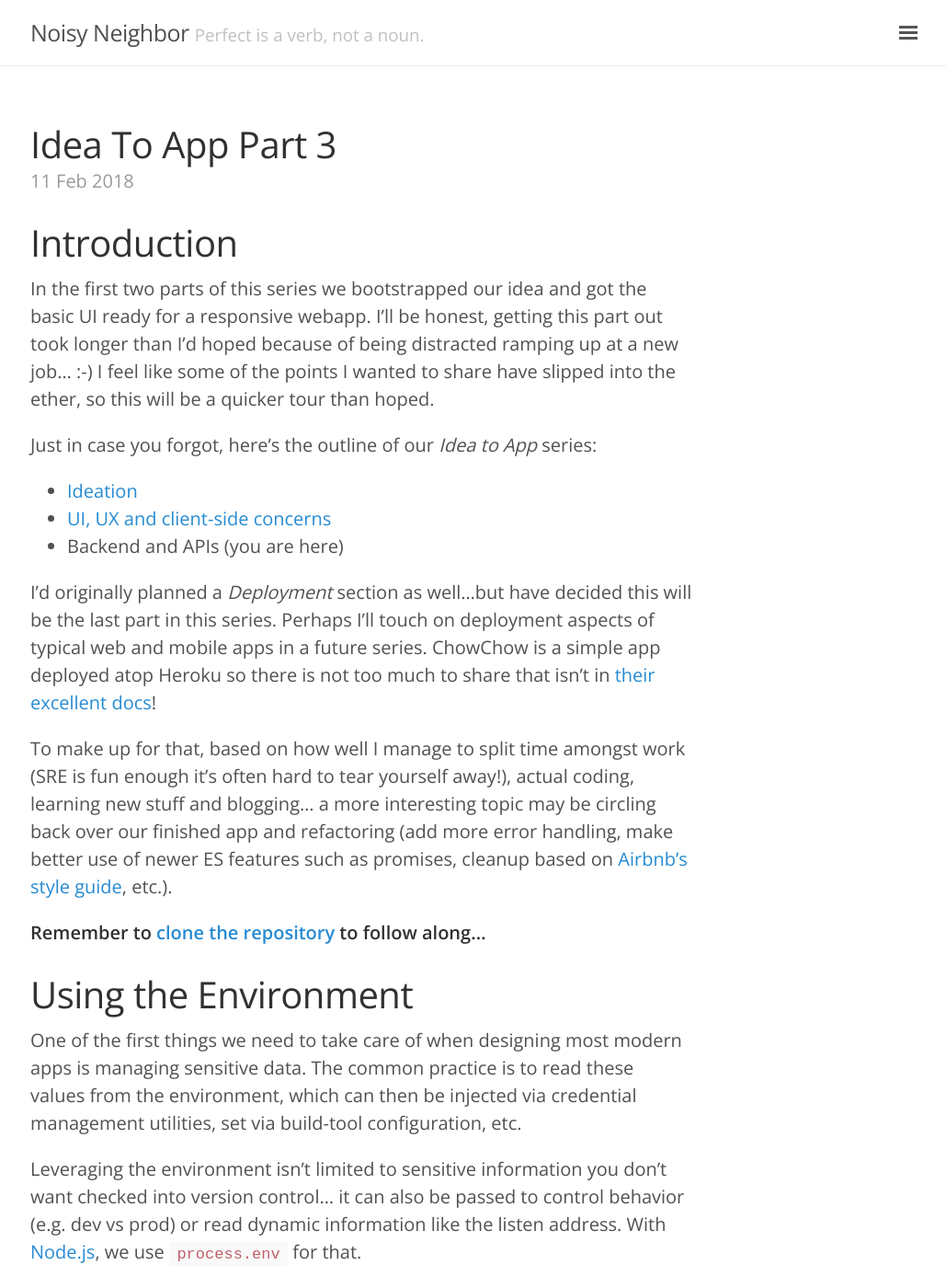
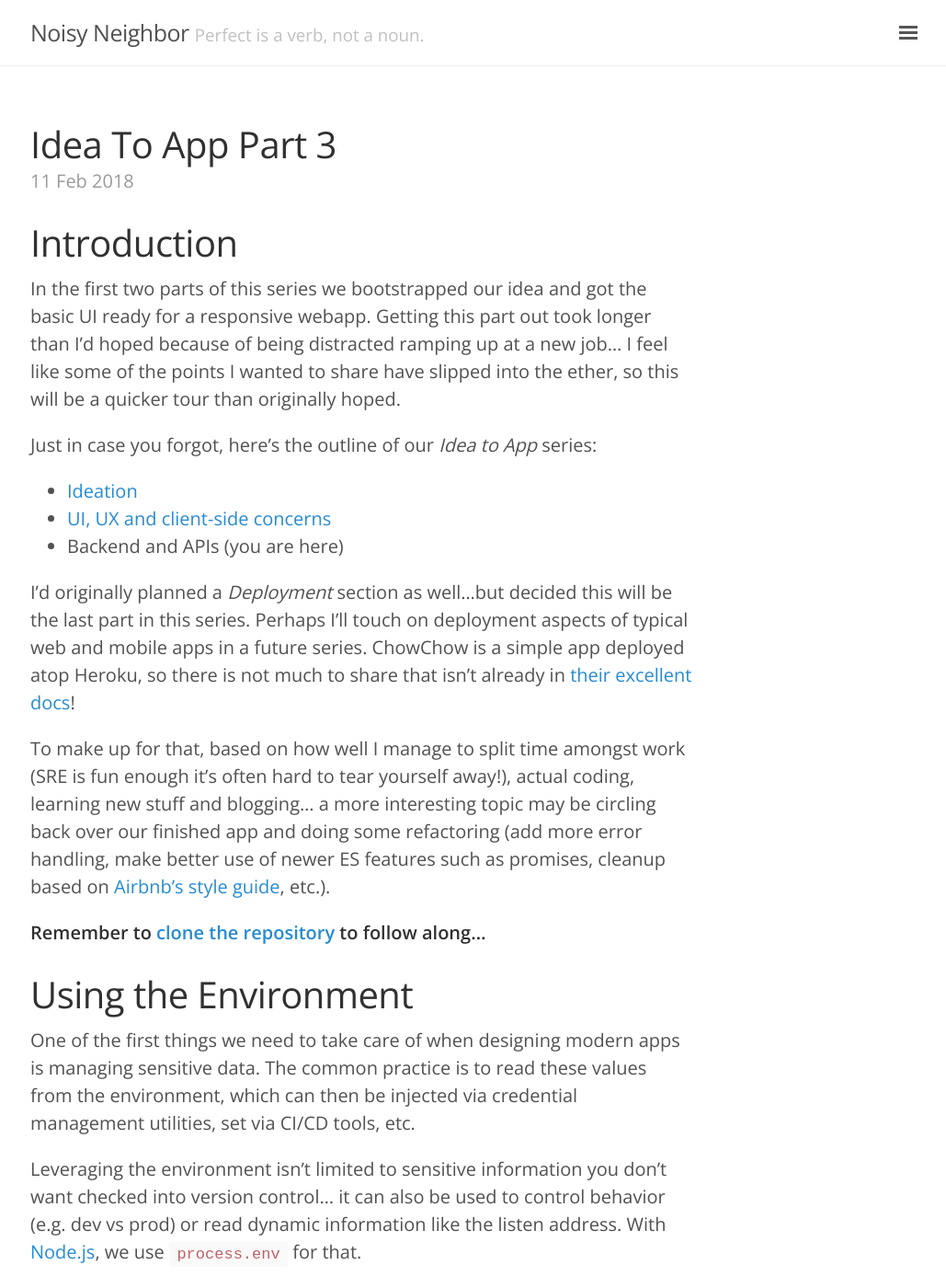
Before and after one commit to deadlysyn/blog, a Jekyll site: the page built from _posts/2018-02-11-idea-to-app-part-3.md, in a window 1280 px wide and 1400 px high. Shown: the whole window at 92% size, without its empty margins (247-1276 px from the left). Built offline with Jekyll 4.4.1, drawn with Linux system fonts in a browser that asks for light colours; some of the changed text lies outside the part shown.

Commit message:
final draft

````diff
--- a/_posts/2018-02-11-idea-to-app-part-3.md
+++ b/_posts/2018-02-11-idea-to-app-part-3.md
@@ -5,7 +5,7 @@ layout: post
 ---
 # Introduction
 
-In the first two parts of this series we bootstrapped our idea and got the basic UI ready for a responsive webapp.  I'll be honest, getting this part out took longer than I'd hoped because of being distracted ramping up at a new job...  :-)  I feel like some of the points I wanted to share have slipped into the ether, so this will be a quicker tour than hoped.
+In the first two parts of this series we bootstrapped our idea and got the basic UI ready for a responsive webapp.  Getting this part out took longer than I'd hoped because of being distracted ramping up at a new job...  I feel like some of the points I wanted to share have slipped into the ether, so this will be a quicker tour than originally hoped.
 
 Just in case you forgot, here's the outline of our _Idea to App_ series:
 
@@ -13,17 +13,17 @@ Just in case you forgot, here's the outline of our _Idea to App_ series:
 - [UI, UX and client-side concerns](http://deadlysyn.com/blog/2018/01/20/idea-to-app-part-2)
 - Backend and APIs (you are here)
 
-I'd originally planned a _Deployment_ section as well...but have decided this will be the last part in this series.  Perhaps I'll touch on deployment aspects of typical web and mobile apps in a future series.  ChowChow is a simple app deployed atop Heroku so there is not too much to share that isn't in [their excellent docs](https://devcenter.heroku.com/categories/reference)!
+I'd originally planned a _Deployment_ section as well...but decided this will be the last part in this series.  Perhaps I'll touch on deployment aspects of typical web and mobile apps in a future series.  ChowChow is a simple app deployed atop Heroku, so there is not much to share that isn't already in [their excellent docs](https://devcenter.heroku.com/categories/reference)!
 
-To make up for that, based on how well I manage to split time amongst work (SRE is fun enough it's often hard to tear yourself away!), actual coding, learning new stuff and blogging...  a more interesting topic may be circling back over our finished app and refactoring (add more error handling, make better use of newer ES features such as promises, cleanup based on [Airbnb's style guide](http://airbnb.io/javascript), etc.).
+To make up for that, based on how well I manage to split time amongst work (SRE is fun enough it's often hard to tear yourself away!), actual coding, learning new stuff and blogging...  a more interesting topic may be circling back over our finished app and doing some refactoring (add more error handling, make better use of newer ES features such as promises, cleanup based on [Airbnb's style guide](http://airbnb.io/javascript), etc.).
 
 **Remember to [clone the repository](https://github.com/deadlysyn/chowchow) to follow along...**
 
 # Using the Environment
 
-One of the first things we need to take care of when designing most modern apps is managing sensitive data.  The common practice is to read these values from the environment, which can then be injected via credential management utilities, set via build-tool configuration, etc.
+One of the first things we need to take care of when designing modern apps is managing sensitive data.  The common practice is to read these values from the environment, which can then be injected via credential management utilities, set via CI/CD tools, etc.
 
-Leveraging the environment isn't limited to sensitive information you don't want checked into version control...  it can also be passed to control behavior (e.g. dev vs prod) or read dynamic information like the listen address.  With [Node.js](https://nodejs.org), we use `process.env` for that.
+Leveraging the environment isn't limited to sensitive information you don't want checked into version control...  it can also be used to control behavior (e.g. dev vs prod) or read dynamic information like the listen address.  With [Node.js](https://nodejs.org), we use `process.env` for that.
 
 ChowChow is simple enough we don't have much to worry about, but we do need to read the IP address and port from the environment (so things work on my laptop as well as my hosting provider).  We also have a secret key used by [express-session](https://www.npmjs.com/package/express-session) (provides lightweight session management).
 
@@ -58,7 +60,7 @@ app.use(session({
 
 # Middleware
 
-As mentioned earlier in the series, the tech stack we chose for this experiment was Node.js and Express...  In this ecosystem, a common theme is keeping code responsible for routes clean by factoring functions doing heavy lifting into [middleware](https://expressjs.com/en/guide/writing-middleware.html).
+As mentioned earlier in the series, the stack we chose for this experiment was [Node.js](https://nodejs.org) and [Express](https://expressjs.com)...  In this ecosystem, a common theme is keeping code responsible for routes clean by factoring functions doing heavy lifting into [middleware](https://expressjs.com/en/guide/writing-middleware.html).
 
 You can chain middleware functions together for flexibility, passing results around via session or return values.  Let's see a simple case of this in our app...  first, in `app.js`, the `/random` route responsible for showing a randomly selected restaurant near the user looks quite clean:
 
@@ -162,15 +164,15 @@ function searchYelp(queryString, callback) {
 }
 ```
 
-First, we build up a `options` object to control the behavior of `https.get`.  Most of these are simple `const`s further up in the file, but `APIKEY` is read from the environment (after all, it's sensitive data we don't want checked into git!) via the familiar `process.env.API_KEY`.
+First, we build a `options` object to control the behavior of `https.get`.  Most of these are simple `const`s further up in the file, but `APIKEY` is read from the environment (after all, it's sensitive data we don't want checked into git!) via the familiar `process.env.API_KEY`.
 
-The most interesting (perhaps?) part of this is the use of `https.get`.  We could have used any number of options for this request...  my first instinct was to use something familiar (learned in a class); [the request module](https://www.npmjs.com/package/request).  Aside from being most familiar with it, it's also similar to the Python's requests library.  One real down-side for our app (trying to optimize for simplicity) is the sheer number of dependencies.
+The most interesting (perhaps?) part of this is the use of `https.get`.  We could have used any number of options for this request...  my first instinct was to use something familiar; [the request module](https://www.npmjs.com/package/request).  Aside from exercising it in a recent class, it's also similar to [Python's requests library](http://docs.python-requests.org/en/master).  One real down-side for our app (trying to optimize for simplicity) is the sheer number of dependencies...a bit heavy-weight given our simple use case.
 
 Some other options are [Axios](https://www.npmjs.com/package/axios), [wrapping promises around request](https://www.npmjs.com/package/request-promise-native), or [fetch](https://developer.mozilla.org/en-US/docs/Web/API/Fetch_API/Using_Fetch)...I chose `https.get` because it is part of the standard library, and I found the way it treats responses as streams interesting!  What would you use?
 
 Since the `https.get` response is a stream, we declare `body` as a block-level variable and append data to it until we receive the `end` event.  Then we call back with our response data ready for use.
 
-NOTE: We didn't even scratch the surface on the many ways you could make HTTP requests with Javascript/Node...  [Check this out](https://www.twilio.com/blog/2017/08/http-requests-in-node-js.html).
+_NOTE: We didn't even scratch the surface on the many ways you could make HTTP requests with Javascript/Node...  [Check this out](https://www.twilio.com/blog/2017/08/http-requests-in-node-js.html)._
 
 # Summary
 
````
Also changed, not shown: other parts of _posts/2018-02-11-idea-to-app-part-3.md (+5 -3 lines).
